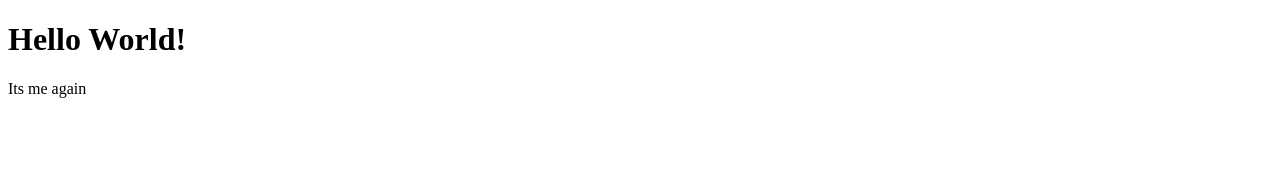
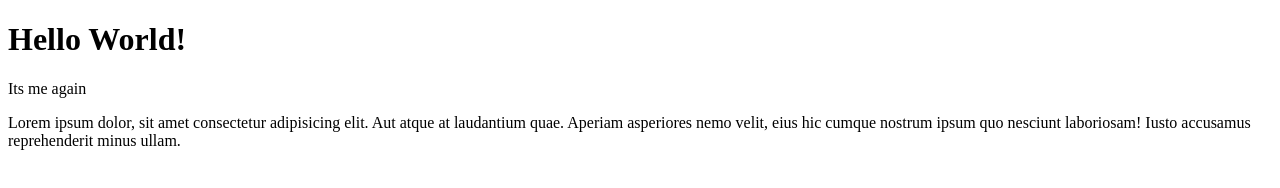
Before and after one commit to ajswanwick/0810-ci-bootcamp, a plain HTML site: page index.html in a window 1280 px wide. Drawn offline with Linux system fonts and the light colour scheme.

Commit message:
Add lorem ipsum to index HTML

```diff
--- a/index.html
+++ b/index.html
@@ -8,5 +8,6 @@
 <body>
     <h1>Hello World!</h1>
     <p>Its me again</p>
+    <P>Lorem ipsum dolor, sit amet consectetur adipisicing elit. Aut atque at laudantium quae. Aperiam asperiores nemo velit, eius hic cumque nostrum ipsum quo nesciunt laboriosam! Iusto accusamus reprehenderit minus ullam.</P>
 </body>
 </html>
```
